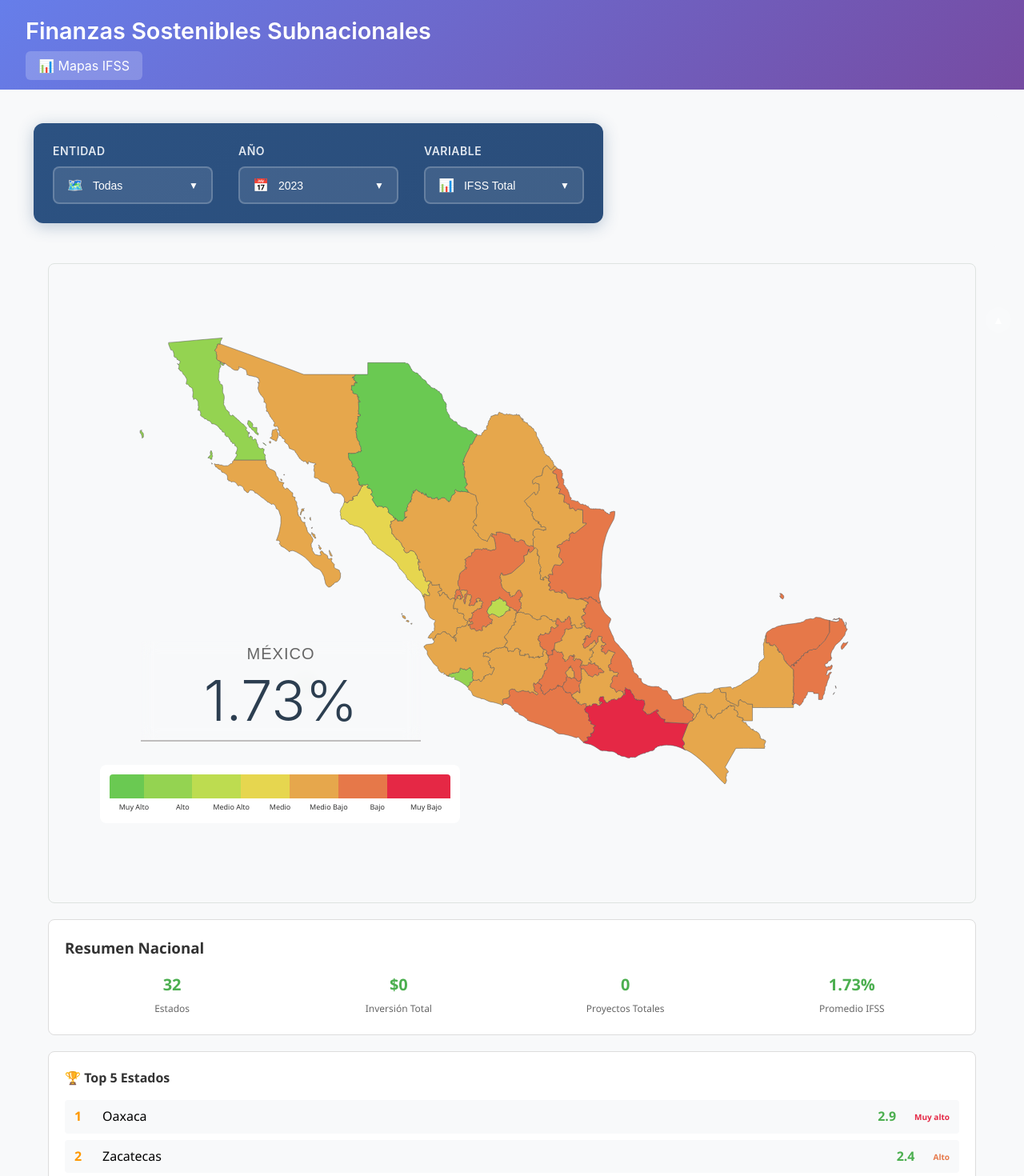
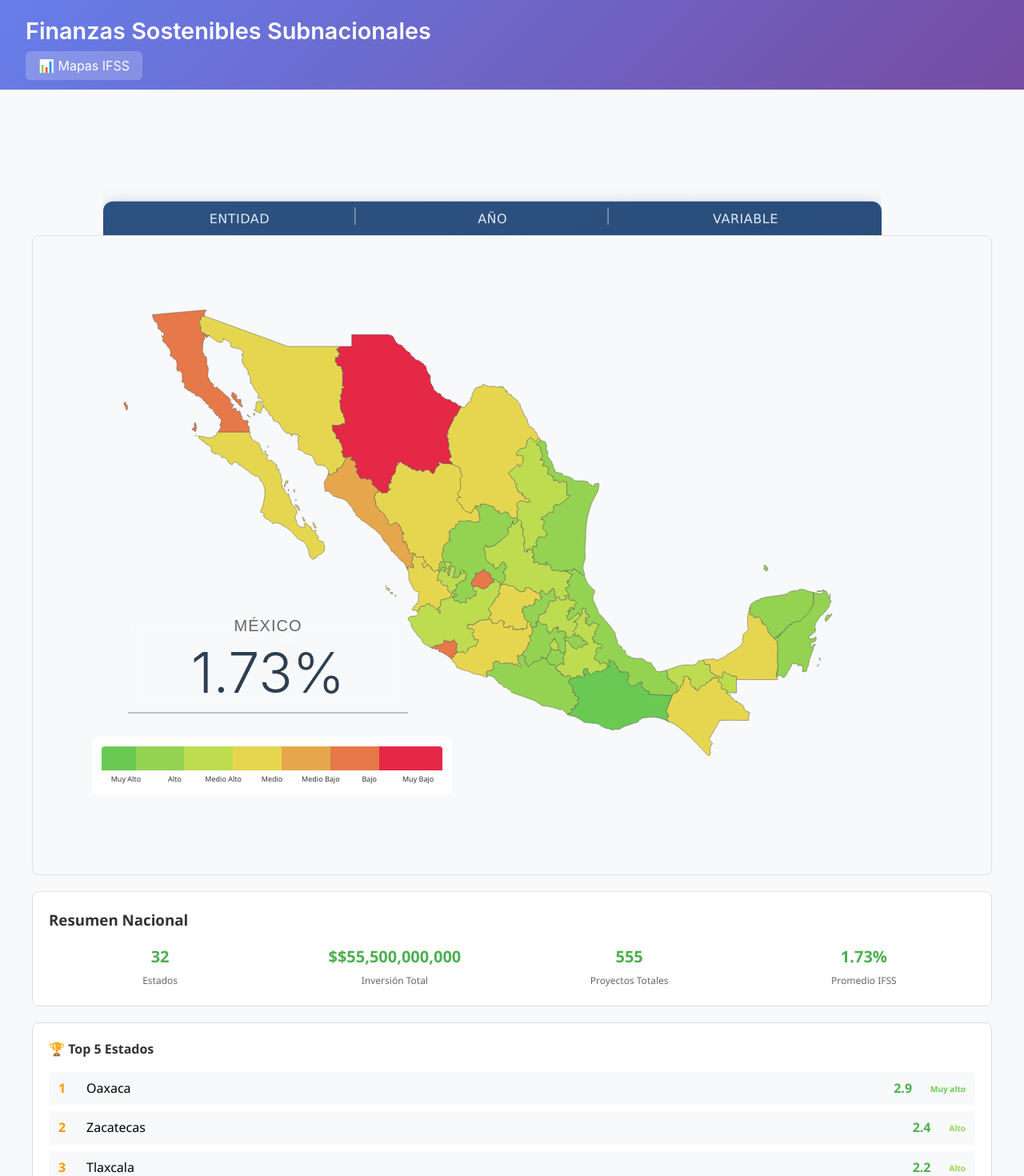
Before and after one commit to aurora-escalera/PlataformaFinanzasSostenibles, a Vue app in the folder frontend/: page /finanzas/mapas in a window 1280 px wide. Shown: the top 1470 px of the page at 80% size. Built offline with nearby package versions, Linux system fonts and the light colour scheme.

Commit message:
El mapa ya tiene el menu centrado con sus separadores

```diff
--- a/frontend/index.html
+++ b/frontend/index.html
@@ -1,3 +1,4 @@
+<!-- index.html -->
 <!DOCTYPE html>
 <html lang="es">
 <head>
--- a/frontend/src/App.vue
+++ b/frontend/src/App.vue
@@ -1,3 +1,4 @@
+ <!-- src/App.vue-->
 <template>
   <div id="app">
     <!-- Header opcional -->
--- a/frontend/src/app/router/index.js
+++ b/frontend/src/app/router/index.js
@@ -1,4 +1,3 @@
-
 // src/app/router/index.js
 import { createRouter, createWebHistory } from 'vue-router'
 import MapsPage from '@/pages/MapsPage.vue'
--- a/frontend/src/composables/useMaps.js
+++ b/frontend/src/composables/useMaps.js
@@ -33,10 +33,9 @@ export const useMaps = () => {
     }
   })
 
-  // Cargar datos GeoJSON de México - CORREGIDO
+  // Cargar datos GeoJSON de México
   const loadGeoData = async () => {
     try {
-      // Cambiar ruta para usar archivos en public/
       const response = await fetch('/mexicoStates.json')
       if (!response.ok) throw new Error('Error al cargar datos geográficos')
       geoData.value = await response.json()
@@ -47,10 +46,9 @@ export const useMaps = () => {
     }
   }
 
-  // Cargar datos de sustentabilidad - CORREGIDO
+  // Cargar datos de sustentabilidad
   const loadSustainabilityData = async () => {
     try {
-      // Cambiar ruta y campo de mapeo
       const response = await fetch('/sustainabilityData.json')
       if (!response.ok) throw new Error('Error al cargar datos de sustentabilidad')
       const data = await response.json()
@@ -58,7 +56,6 @@ export const useMaps = () => {
       console.log('Datos brutos:', data)
 
       // Convertir array a objeto para búsqueda rápida por estado
-      // USAR 'region' en lugar de 'estado' porque ese es el campo en tu JSON
       sustainabilityData.value = data.reduce((acc, item) => {
         acc[item.region] = item
         return acc
@@ -88,27 +85,27 @@ export const useMaps = () => {
     }
   }
 
-  // Obtener color basado en el valor IFSS - AJUSTADO PARA TUS VALORES
+  // Obtener color basado en el valor IFSS - AJUSTADO PARA TUS VALORES REALES
   const getStateColor = (stateName) => {
     if (!sustainabilityData.value || !sustainabilityData.value[stateName]) {
       return '#e0e0e0' // Color por defecto para estados sin datos
     }
 
     const data = sustainabilityData.value[stateName]
-    // TUS VALORES VAN DE 0.5 a 2.9, no de 0 a 100
-    const ifssValue = data.value || data.ifss || data.financiamiento_verde || 0
+    const ifssValue = data.value || 0
 
     // Escala ajustada para tus valores reales (0.5 - 2.9)
-    if (ifssValue >= 2.5) return '#e52845'       // Muy alto: Rojo intenso
-    if (ifssValue >= 2.0) return '#e67849'       // Alto: Naranja rojizo
-    if (ifssValue >= 1.5) return '#e6a74c'       // Medio alto: Naranja
-    if (ifssValue >= 1.0) return '#e6d64f'       // Medio: Amarillo
-    if (ifssValue >= 0.8) return '#bddc50'       // Medio bajo: Amarillo verdoso
-    if (ifssValue >= 0.6) return '#94d351'       // Bajo: Verde amarillento
-    return '#6ac952'                             // Muy bajo: Verde fuerte
+    // Invertida porque valores altos = mejor = verde
+    if (ifssValue >= 2.5) return '#6ac952'       // Muy alto: Verde fuerte
+    if (ifssValue >= 2.0) return '#94d351'       // Alto: Verde amarillento
+    if (ifssValue >= 1.8) return '#bddc50'       // Medio alto: Amarillo verdoso
+    if (ifssValue >= 1.5) return '#e6d64f'       // Medio: Amarillo
+    if (ifssValue >= 1.0) return '#e6a74c'       // Medio bajo: Naranja
+    if (ifssValue >= 0.7) return '#e67849'       // Bajo: Naranja rojizo
+    return '#e52845'                             // Muy bajo: Rojo intenso
   }
 
-  // Obtener información del estado - CORREGIDO
+  // Obtener información del estado
   const getStateInfo = (stateName) => {
     if (!sustainabilityData.value || !sustainabilityData.value[stateName]) {
       return {
@@ -121,18 +118,27 @@ export const useMaps = () => {
       }
     }
 
-    return sustainabilityData.value[stateName]
+    const data = sustainabilityData.value[stateName]
+
+    // Agregar campos simulados para compatibilidad con el componente
+    return {
+      ...data,
+      proyectos_activos: Math.floor(data.value * 10), // Simulado basado en IFSS
+      inversion_total: data.value * 1000000000, // Simulado: valor * 1B pesos
+      descripcion: `Estado con IFSS de ${data.value}. ${getIFSSLabel(data.value).label} nivel de finanzas sostenibles.`
+    }
   }
 
-  // Computed para estadísticas generales - AJUSTADO
+  // Computed para estadísticas generales
   const generalStats = computed(() => {
     if (!sustainabilityData.value) return null
 
     const values = Object.values(sustainabilityData.value)
     const totalStates = values.length
-    const totalInvestment = values.reduce((sum, item) => sum + (item.inversion_total || 0), 0)
-    const totalProjects = values.reduce((sum, item) => sum + (item.proyectos_activos || 0), 0)
-    // Usar 'value' que es el campo real en tu JSON
+
+    // Simulados basados en los valores IFSS
+    const totalInvestment = values.reduce((sum, item) => sum + (item.value * 1000000000), 0)
+    const totalProjects = values.reduce((sum, item) => sum + Math.floor(item.value * 10), 0)
     const avgIFSS = values.reduce((sum, item) => sum + (item.value || 0), 0) / totalStates
 
     return {
@@ -143,7 +149,7 @@ export const useMaps = () => {
     }
   })
 
-  // Encontrar estados con mejor y peor desempeño - CORREGIDO
+  // Encontrar estados con mejor desempeño
   const topPerformingStates = computed(() => {
     if (!sustainabilityData.value) return []
 
@@ -203,7 +209,7 @@ export const useMaps = () => {
       }))
   }
 
-  // Filtrar por rango de valores IFSS - AJUSTADO PARA TUS VALORES
+  // Filtrar por rango de valores IFSS
   const filterByRange = (minValue = 0, maxValue = 3) => {
     if (!sustainabilityData.value) return []
 
@@ -215,15 +221,15 @@ export const useMaps = () => {
       .map(([name, data]) => ({ name, ...data }))
   }
 
-  // Obtener etiqueta de clasificación IFSS - AJUSTADO PARA TUS VALORES
+  // Obtener etiqueta de clasificación IFSS - CORREGIDA PARA VALORES ALTOS = MEJOR
   const getIFSSLabel = (ifssValue) => {
-    if (ifssValue >= 2.5) return { label: 'Muy alto', color: '#e52845' }
-    if (ifssValue >= 2.0) return { label: 'Alto', color: '#e67849' }
-    if (ifssValue >= 1.5) return { label: 'Medio alto', color: '#e6a74c' }
-    if (ifssValue >= 1.0) return { label: 'Medio', color: '#e6d64f' }
-    if (ifssValue >= 0.8) return { label: 'Medio bajo', color: '#bddc50' }
-    if (ifssValue >= 0.6) return { label: 'Bajo', color: '#94d351' }
-    return { label: 'Muy bajo', color: '#6ac952' }
+    if (ifssValue >= 2.5) return { label: 'Muy alto', color: '#6ac952' }
+    if (ifssValue >= 2.0) return { label: 'Alto', color: '#94d351' }
+    if (ifssValue >= 1.8) return { label: 'Medio alto', color: '#bddc50' }
+    if (ifssValue >= 1.5) return { label: 'Medio', color: '#e6d64f' }
+    if (ifssValue >= 1.0) return { label: 'Medio bajo', color: '#e6a74c' }
+    if (ifssValue >= 0.7) return { label: 'Bajo', color: '#e67849' }
+    return { label: 'Muy bajo', color: '#e52845' }
   }
 
   onMounted(() => {
@@ -245,8 +251,6 @@ export const useMaps = () => {
     generalStats,
     topPerformingStates,
     worstPerformingStates,
-
-    // ... todas las propiedades existentes ...
     nationalIFSS,
 
     // Métodos
--- a/frontend/src/modules/maps/components/MapComponent.vue
+++ b/frontend/src/modules/maps/components/MapComponent.vue
@@ -1,4 +1,6 @@
-<template>
+
+ <!-- src/modules/maps/components/MapComponent.vue-->
+  <template>
   <div class="map-container">
     <!-- Loading State -->
     <div v-if="loading" class="loading-state">
@@ -311,7 +313,6 @@ const applyFilter = () => {
   width: 100%;
   max-width: 1200px;
   margin: 0 auto;
-  padding: 20px;
   font-family: 'Segoe UI', Tahoma, Geneva, Verdana, sans-serif;
 }
 
--- a/frontend/src/modules/maps/components/RetractableFilterBar.vue
+++ b/frontend/src/modules/maps/components/RetractableFilterBar.vue
@@ -1,7 +1,13 @@
+<!-- src/modules/maps/components/RetractableFilterBar.vue -->
 <template>
   <div class="filter-bar-container">
     <!-- Barra de filtros principal -->
-    <div class="filter-bar" :class="{ 'expanded': isExpanded }">
+    <div
+      class="filter-bar"
+      :class="{ 'expanded': isSlideUp || activeDropdown }"
+      @mouseenter="handleMouseEnter"
+      @mouseleave="handleMouseLeave"
+    >
       <div class="filter-content">
         <!-- Filtro Entidad -->
         <div class="filter-group">
@@ -74,13 +80,14 @@
                   :class="{ 'selected': selectedYear === year }"
                 >
                   <span>{{ year }}</span>
+                  <span v-if="year !== '2023'" class="year-note">(Sin datos)</span>
                 </div>
               </div>
             </div>
           </div>
         </div>
 
-        <!-- Filtro Variable -->
+        <!-- Filtro Variable SIMPLIFICADO -->
         <div class="filter-group">
           <label class="filter-label">Variable</label>
           <div class="filter-dropdown">
@@ -90,7 +97,7 @@
               :class="{ 'active': activeDropdown === 'variable' }"
             >
               <span class="dropdown-icon">📊</span>
-              <span class="dropdown-text">{{ selectedVariable?.label || 'IFSS Total' }}</span>
+              <span class="dropdown-text">IFSS Total</span>
               <span class="dropdown-arrow">▼</span>
             </button>
 
@@ -98,29 +105,26 @@
             <div v-if="activeDropdown === 'variable'" class="dropdown-menu">
               <div class="dropdown-options">
                 <div
-                  v-for="variable in availableVariables"
-                  :key="variable.key"
-                  @click="selectVariable(variable)"
-                  class="dropdown-option"
-                  :class="{ 'selected': selectedVariable?.key === variable.key }"
+                  @click="selectVariable(defaultVariable)"
+                  class="dropdown-option selected"
                 >
-                  <span>{{ variable.label }}</span>
-                  <span class="variable-description">{{ variable.description }}</span>
+                  <span>IFSS Total</span>
+                  <span class="variable-description">Índice completo de finanzas sostenibles</span>
+                </div>
+                <!-- Futuras variables cuando tengas más datos -->
+                <div class="dropdown-option disabled">
+                  <span>Financiamiento Verde</span>
+                  <span class="variable-description">Próximamente</span>
+                </div>
+                <div class="dropdown-option disabled">
+                  <span>Transparencia</span>
+                  <span class="variable-description">Próximamente</span>
                 </div>
               </div>
             </div>
           </div>
         </div>
       </div>
-
-      <!-- Botón para expandir/contraer -->
-      <button
-        @click="toggleExpanded"
-        class="expand-button"
-        :class="{ 'expanded': isExpanded }"
-      >
-        {{ isExpanded ? '▲' : '▼' }}
-      </button>
     </div>
 
     <!-- Overlay para cerrar dropdowns -->
@@ -156,9 +160,10 @@ const emit = defineEmits([
 ])
 
 // Estados reactivos
-const isExpanded = ref(true)
+const isSlideUp = ref(false) // Controla si está deslizado hacia arriba
 const activeDropdown = ref(null)
 const entitySearch = ref('')
+const slideTimeout = ref(null)
 
 // Filtros seleccionados
 const selectedEntity = ref(null)
@@ -170,38 +175,13 @@ const availableYears = ref([
   '2023', '2022', '2021', '2020', '2019'
 ])
 
-const availableVariables = ref([
-  {
-    key: 'ifss_total',
-    label: 'IFSS Total',
-    description: 'Índice completo de finanzas sostenibles'
-  },
-  {
-    key: 'financiamiento_verde',
-    label: 'Financiamiento Verde',
-    description: 'Recursos destinados a proyectos ambientales'
-  },
-  {
-    key: 'transparencia',
-    label: 'Transparencia',
-    description: 'Nivel de transparencia en información financiera'
-  },
-  {
-    key: 'gestion_riesgo',
-    label: 'Gestión de Riesgo',
-    description: 'Capacidad de gestión de riesgos climáticos'
-  },
-  {
-    key: 'innovacion',
-    label: 'Innovación',
-    description: 'Adopción de tecnologías e instrumentos innovadores'
-  },
-  {
-    key: 'participacion_social',
-    label: 'Participación Social',
-    description: 'Nivel de participación ciudadana en decisiones'
-  }
-])
+// Variable por defecto (única disponible actualmente)
+const defaultVariable = ref({
+  key: 'ifss_total',
+  label: 'IFSS Total',
+  description: 'Índice completo de finanzas sostenibles',
+  field: 'value'
+})
 
 // Computed
 const filteredEntities = computed(() => {
@@ -213,17 +193,33 @@ const filteredEntities = computed(() => {
   )
 })
 
-// Métodos
-const toggleExpanded = () => {
-  isExpanded.value = !isExpanded.value
-  if (!isExpanded.value) {
-    closeAllDropdowns()
+// Métodos para manejo de deslizamiento
+const handleMouseEnter = () => {
+  // Limpiar timeout anterior si existe
+  if (slideTimeout.value) {
+    clearTimeout(slideTimeout.value)
+    slideTimeout.value = null
+  }
+  isSlideUp.value = true
+}
+
+const handleMouseLeave = () => {
+  // Solo deslizar hacia abajo si no hay dropdowns activos
+  if (!activeDropdown.value) {
+    slideTimeout.value = setTimeout(() => {
+      isSlideUp.value = false
+    }, 300) // 300ms de delay
   }
 }
 
 const toggleDropdown = (dropdownName) => {
-  if (!isExpanded.value) {
-    isExpanded.value = true
+  // Asegurar que esté deslizado hacia arriba cuando se abre un dropdown
+  isSlideUp.value = true
+
+  // Limpiar timeout si existe
+  if (slideTimeout.value) {
+    clearTimeout(slideTimeout.value)
+    slideTimeout.value = null
   }
 
   activeDropdown.value = activeDropdown.value === dropdownName ? null : dropdownName
@@ -231,6 +227,11 @@ const toggleDropdown = (dropdownName) => {
 
 const closeAllDropdowns = () => {
   activeDropdown.value = null
+
+  // Permitir que se deslice hacia abajo después de cerrar dropdowns
+  slideTimeout.value = setTimeout(() => {
+    isSlideUp.value = false
+  }, 300)
 }
 
 const selectEntity = (entityName) => {
@@ -264,62 +265,99 @@ const emitFiltersChange = () => {
 
 // Inicialización
 onMounted(() => {
-  selectedVariable.value = availableVariables.value[0]
+  selectedVariable.value = defaultVariable.value
   emitFiltersChange()
 })
 </script>
 
 <style scoped>
 .filter-bar-container {
-  display: flex;
-  justify-content: space-between;
-  padding: 10px;
-  background: #f8f9fa;
-  border-radius: 6px;
-}
-
-.stat-item span:first-child {
-  color: #666;
-}
-
-.stat-item span:last-child {
-  font-weight: bold;
-  color: #4CAF50;
+  position: relative;
+  left: 8%;
+  top: 0px;
+  width: 80%;
+  height: 150px; /* Altura fija para el contenedor */
+  overflow: hidden; /* Ocultar la parte que se desliza fuera */
+  margin: 0; /* Eliminar margin-bottom para quitar el gap */
+  padding: 0; /* Eliminar cualquier padding */
 }
 
 .filter-bar {
   background: linear-gradient(135deg, #2c5282 0%, #2a4d7a 100%);
   color: white;
   padding: 16px 24px;
-  border-radius: 12px;
+  border-radius: 12px 12px 0 0; /* Solo bordes superiores redondeados */
   box-shadow: 0 4px 20px rgba(44, 82, 130, 0.3);
-  transition: all 0.3s ease;
-  margin-bottom: 20px;
+  transition: transform 0.4s cubic-bezier(0.4, 0.0, 0.2, 1);
+  position: absolute;
+  top: 70px;
+  left: 0;
+  right: 0;
+  width: 100%;
+  cursor: pointer;
+  transform: translateY(calc(100% - 70px)); /* Mostrar solo 70px de la barra */
+  margin-top: 0;
+  padding-top: 0px;
 }
 
+.filter-bar:hover,
 .filter-bar.expanded {
-  padding: 24px;
+  transform: translateY(0); /* Deslizar completamente hacia arriba */
+  cursor: default;
 }
 
 .filter-content {
   display: flex;
-  gap: 32px;
+  gap: 24px; /* Restaurar espaciado para el estado expandido */
+  padding-top: 0%;
+  margin-top: 0;
   align-items: flex-start;
   flex-wrap: wrap;
+  justify-content: center; /* Centrar los elementos */
 }
 
 .filter-group {
+  padding-top: 1%;
+  margin-top: 0;
   position: relative;
   min-width: 200px;
   flex: 1;
+  text-align: center; /* Centrar el contenido del grupo */
+  display: flex;
+  flex-direction: column;
+  align-items: center; /* Centrar horizontalmente */
+}
+
+/* Agregar separadores verticales */
+.filter-group:not(:last-child)::after {
+  content: '|';
+  position: absolute;
+  right: -1px;
+  top: 5px;
+  color: rgba(255, 255, 255, 0.6);
+  font-size: 18px;
+  font-weight: 300;
+  padding-bottom: 100px;
+  z-index: 10; /* Asegurar que esté por encima */
+  transition: top 0.1s ease; /* Transición suave para el cambio de posición */
+}
+
+/* Cuando está expandida, mover los separadores al centro */
+.filter-bar.expanded .filter-group:not(:last-child)::after {
+  top: 35%;
+  transform: translateY(0%);
 }
 
 .filter-label {
   display: block;
-  font-size: 14px;
+  font-size: 16px;
   font-weight: 600;
-  margin-bottom: 8px;
+  margin-top: 0;
+  font-family:Verdana, Geneva, Tahoma, sans-serif;
+  padding-top: 0px; /*padding entre entidad y el dropdown*/
+  margin-bottom: 25px;
   color: #e2e8f0;
+  font-weight:300;
   text-transform: uppercase;
   letter-spacing: 0.5px;
 }
@@ -340,6 +378,8 @@ onMounted(() => {
   align-items: center;
   gap: 12px;
   transition: all 0.2s ease;
+    margin-top: 0;
+  padding-top: 0px;
   font-size: 14px;
 }
 
@@ -351,7 +391,9 @@ onMounted(() => {
 }
 
 .dropdown-icon {
-  font-size: 16px;
+  font-size: 14px;
+    margin-top: 0;
+  padding-top: 0px;
 }
 
 .dropdown-text {
@@ -360,10 +402,12 @@ onMounted(() => {
   white-space: nowrap;
   overflow: hidden;
   text-overflow: ellipsis;
+    margin-top: 0;
+  padding-top: 0px;
 }
 
 .dropdown-arrow {
-  font-size: 12px;
+  font-size: 1spx;
   transition: transform 0.2s ease;
 }
 
@@ -384,6 +428,8 @@ onMounted(() => {
   max-height: 300px;
   overflow: hidden;
   animation: dropdownFadeIn 0.2s ease;
+    margin-top: 0;
+  padding-top: 0px;
 }
 
 @keyframes dropdownFadeIn {
@@ -442,6 +488,16 @@ onMounted(() => {
   font-weight: 600;
 }
 
+.dropdown-option.disabled {
+  opacity: 0.5;
+  cursor: not-allowed;
+  background: #f9f9f9;
+}
+
+.dropdown-option.disabled:hover {
+  background: #f9f9f9;
+}
+
 .dropdown-option:last-child {
   border-bottom: none;
 }
@@ -459,28 +515,10 @@ onMounted(() => {
   text-align: right;
 }
 
-.expand-button {
-  position: absolute;
-  right: 16px;
-  top: 50%;
-  transform: translateY(-50%);
-  background: rgba(255, 255, 255, 0.2);
-  border: none;
-  color: white;
-  width: 32px;
-  height: 32px;
-  border-radius: 50%;
-  cursor: pointer;
-  display: flex;
-  align-items: center;
-  justify-content: center;
-  transition: all 0.2s ease;
-  font-size: 14px;
-}
-
-.expand-button:hover {
-  background: rgba(255, 255, 255, 0.3);
-  transform: translateY(-50%) scale(1.1);
+.year-note {
+  font-size: 10px;
+  color: #999;
+  font-style: italic;
 }
 
 .dropdown-overlay {
@@ -504,29 +542,12 @@ onMounted(() => {
     min-width: 100%;
   }
 
-  .expand-button {
-    position: relative;
-    right: auto;
-    top: auto;
-    transform: none;
-    margin-top: 16px;
-    align-self: center;
+  .filter-bar-container {
+    height: 80px; /* Altura menor en móvil */
+  }
+
+  .filter-bar {
+    transform: translateY(calc(100% - 60px)); /* Mostrar menos en móvil */
   }
 }
-
-/* Estados colapsado */
-.filter-bar:not(.expanded) .filter-content {
-  display: none;
-}
-
-.filter-bar:not(.expanded) {
-  padding: 12px 24px;
-  cursor: pointer;
-}
-
-.filter-bar:not(.expanded) .expand-button {
-  position: static;
-  transform: none;
-  margin: 0;
-}
 </style>
--- a/frontend/src/pages/MapsPage.vue
+++ b/frontend/src/pages/MapsPage.vue
@@ -1,3 +1,4 @@
+ <!-- src/pages/MapsPage.vue-->
 <template>
   <div class="maps-page">
     <!-- Barra de filtros retráctil -->
```
Also changed, not shown: frontend/src/composables/useFilters.js (+7 -39 lines).
